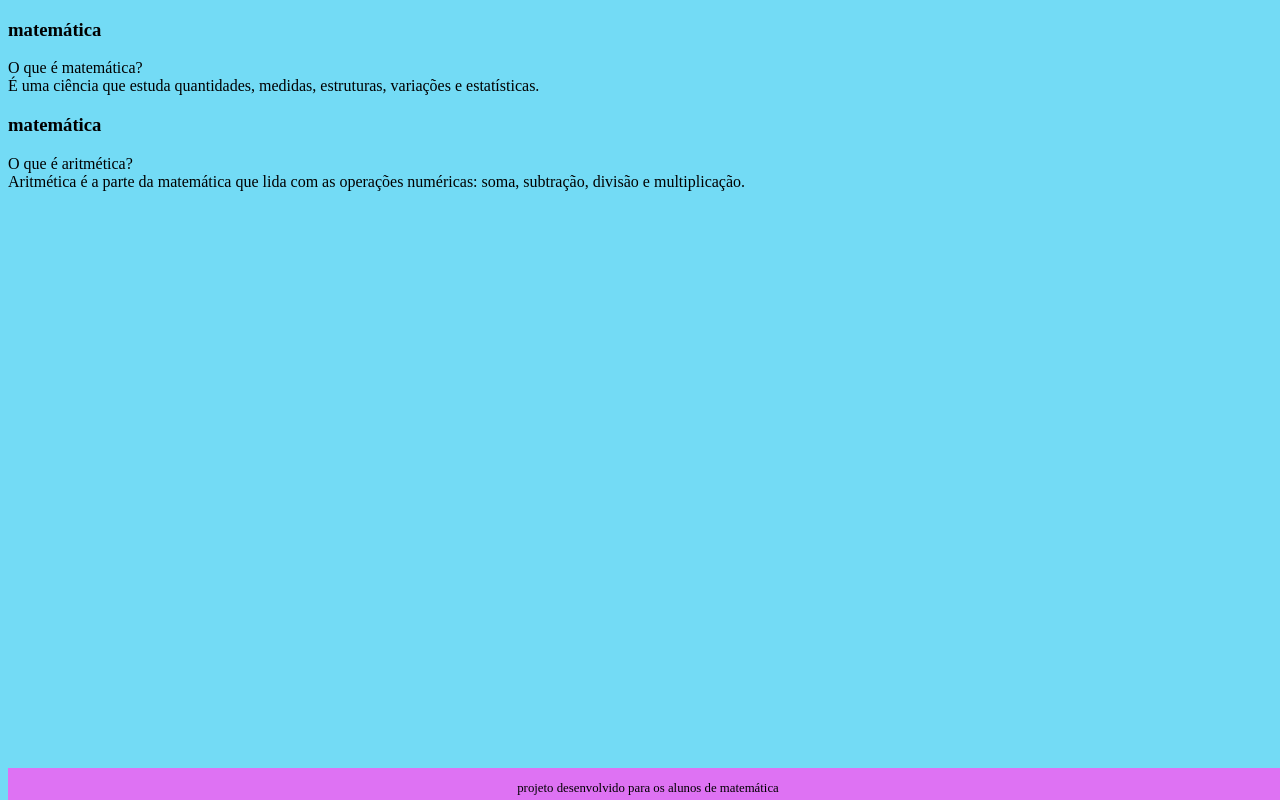
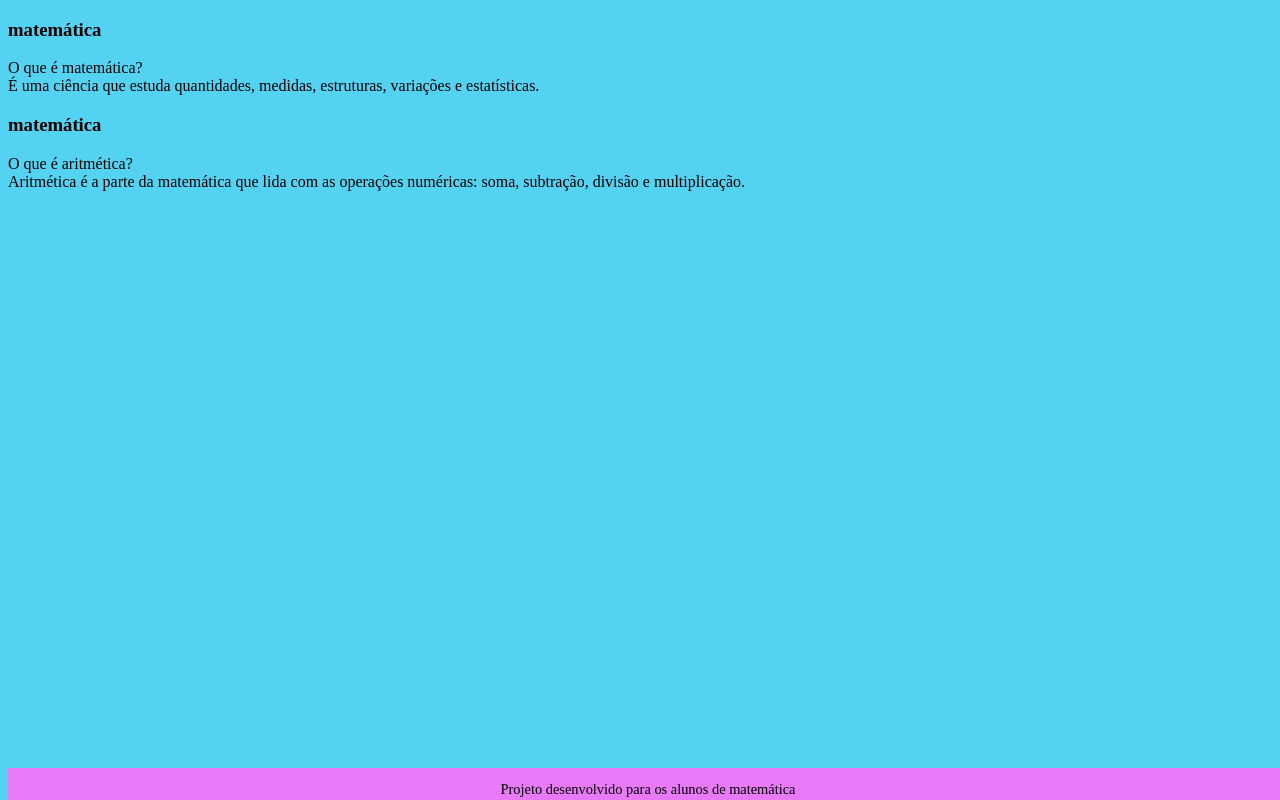
Before and after one commit to annywagner/projetofinal-, a plain HTML site: page index.html in a window 1280 px wide. Drawn offline with Linux system fonts and the light colour scheme.

Commit message:
Add files via upload

```diff
--- a/assets/style.css
+++ b/assets/style.css
@@ -1,9 +1,10 @@
 body {
-    background-color: rgb(115, 219, 245);
-    font-family: bai jamjuree;
+    background-color: rgb(83, 210, 241);
+    color: black;
+    font-family:Bai Jamjure;
 }
 footer {
-    background-color: rgb(222, 114, 243);
+    background-color: rgb(232, 121, 247);
     color: black;
     position: fixed;
     bottom: 0;
@@ -12,6 +13,6 @@ footer {
 }
 footer p {
     text-align: center;
-    font-size: 0.8rem;
+    font-size: 0.9rem;
     margin-top: 0.8rem;
 }
--- a/index.html
+++ b/index.html
@@ -32,7 +32,7 @@
         </section>
     </main>
     <footer>
-        <p>projeto desenvolvido para os alunos de matemática</p>
+        <p>Projeto desenvolvido para os alunos de matemática</p>
     </footer>
 </body>
 </html>
```
